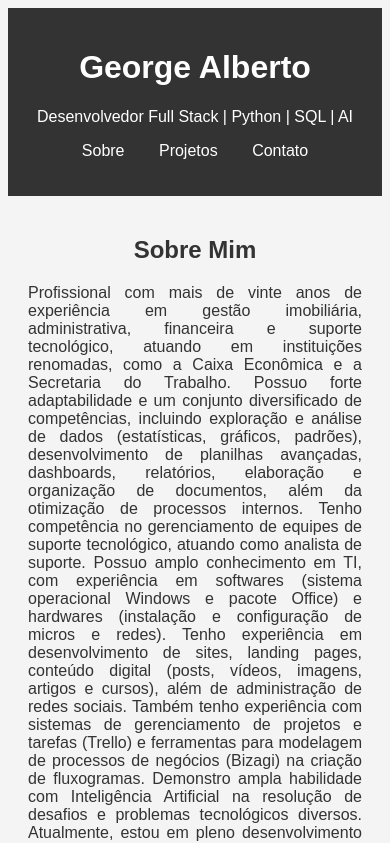
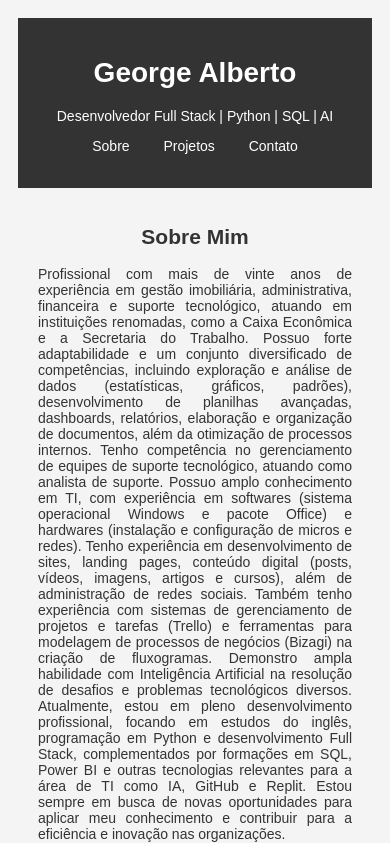
Before and after one commit to georgelobato77/portifolio, a plain HTML site: page index.html in a window 390 px wide. Shown: the top 843 px of the page. Drawn offline with Linux system fonts and the light colour scheme.

Commit message:
Update styles.css

```diff
--- a/styles.css
+++ b/styles.css
@@ -65,3 +65,34 @@ footer {
     padding: 10px; /* Adiciona preenchimento ao redor do conteúdo */
     margin-top: 20px; /* Adiciona margem acima do rodapé */
 }
+
+/* Ajuste para telas menores */
+@media screen and (max-width: 768px) {
+    body {
+        font-size: 14px;
+        padding: 10px;
+    }
+
+    header {
+        flex-direction: column;
+        text-align: center;
+    }
+
+    nav ul {
+        flex-direction: column;
+        padding: 0;
+    }
+
+    nav ul li {
+        margin-bottom: 10px;
+    }
+
+    section {
+        padding: 20px;
+    }
+
+    img {
+        max-width: 100%;
+        height: auto;
+    }
+}
```
